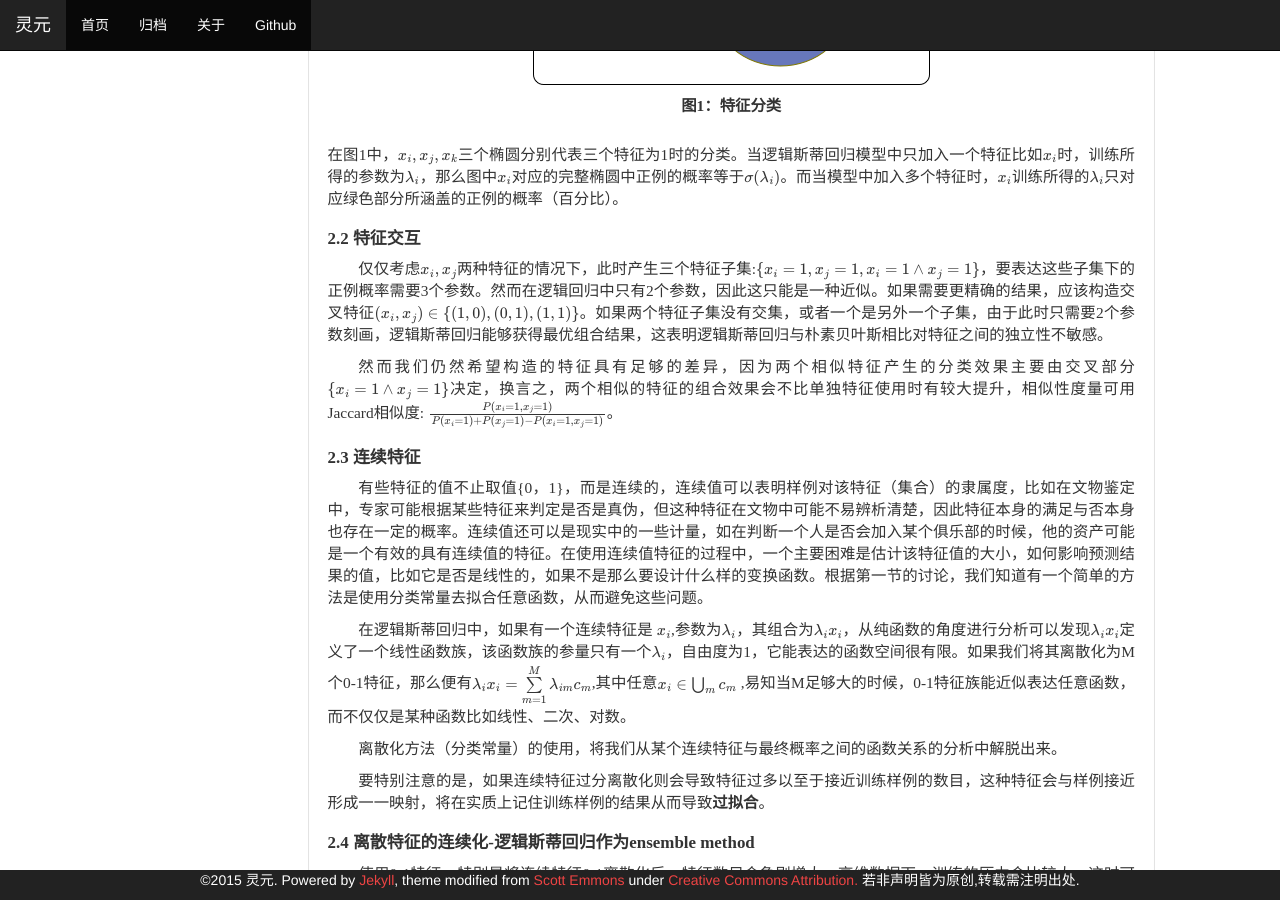
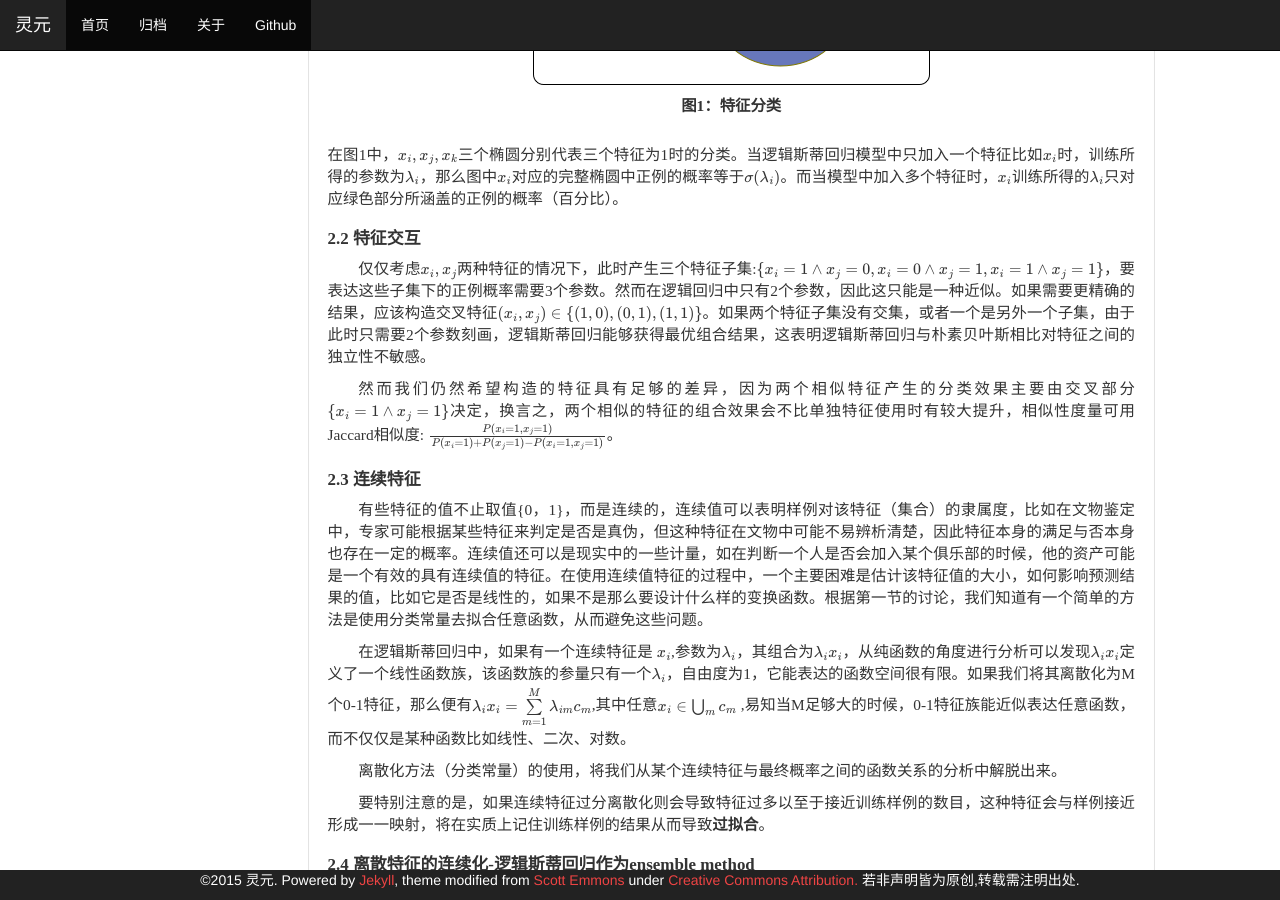
Before and after one commit to lihui/lihui.github.io, a Jekyll site: the page built from _posts/2015-6-8-logistic.md, in a window 1280 px wide and 900 px high, scrolled down 2099 px. Built offline with Jekyll 4.4.1, drawn with Linux system fonts in a browser that asks for light colours; Markdown is read by kramdown in place of the engine named in the settings; formulas are drawn with MathJax 3.

Commit message:
update logisitc

```diff
--- a/_posts/2015-6-8-logistic.md
+++ b/_posts/2015-6-8-logistic.md
@@ -69,7 +69,7 @@
 在图1中，$x_i,x_j,x_k$三个椭圆分别代表三个特征为1时的分类。当逻辑斯蒂回归模型中只加入一个特征比如$x_i$时，训练所得的参数为$\lambda_i$，那么图中$x_i$对应的完整椭圆中正例的概率等于$\sigma(\lambda_i)$。而当模型中加入多个特征时，$x_i$训练所得的$\lambda_i$只对应绿色部分所涵盖的正例的概率（百分比）。
 
 ###2.2 特征交互
-仅仅考虑$x_i,x_j$两种特征的情况下，此时产生三个特征子集:$\lbrace x_i=1,x_j=1, x_i=1 \land x_j=1 \rbrace$，要表达这些子集下的正例概率需要3个参数。然而在逻辑回归中只有2个参数，因此这只能是一种近似。如果需要更精确的结果，应该构造交叉特征$(x_i,x_j)\in \lbrace (1,0),(0,1),(1,1) \rbrace$。如果两个特征子集没有交集，或者一个是另外一个子集，由于此时只需要2个参数刻画，逻辑斯蒂回归能够获得最优组合结果，这表明逻辑斯蒂回归与朴素贝叶斯相比对特征之间的独立性不敏感。
+仅仅考虑$x_i,x_j$两种特征的情况下，此时产生三个特征子集:$\lbrace x_i=1 \land x_j=0 ,x_i=0 \land x_j=1, x_i=1 \land x_j=1 \rbrace$，要表达这些子集下的正例概率需要3个参数。然而在逻辑回归中只有2个参数，因此这只能是一种近似。如果需要更精确的结果，应该构造交叉特征$(x_i,x_j)\in \lbrace (1,0),(0,1),(1,1) \rbrace$。如果两个特征子集没有交集，或者一个是另外一个子集，由于此时只需要2个参数刻画，逻辑斯蒂回归能够获得最优组合结果，这表明逻辑斯蒂回归与朴素贝叶斯相比对特征之间的独立性不敏感。
 
 然而我们仍然希望构造的特征具有足够的差异，因为两个相似特征产生的分类效果主要由交叉部分$\lbrace x_i=1 \land x_j=1\rbrace$决定，换言之，两个相似的特征的组合效果会不比单独特征使用时有较大提升，相似性度量可用Jaccard相似度: $\frac{P(x_i=1,x_j=1)}{P(x_i=1)+P(x_j=1)-P(x_i=1,x_j=1)}$。
 
```
